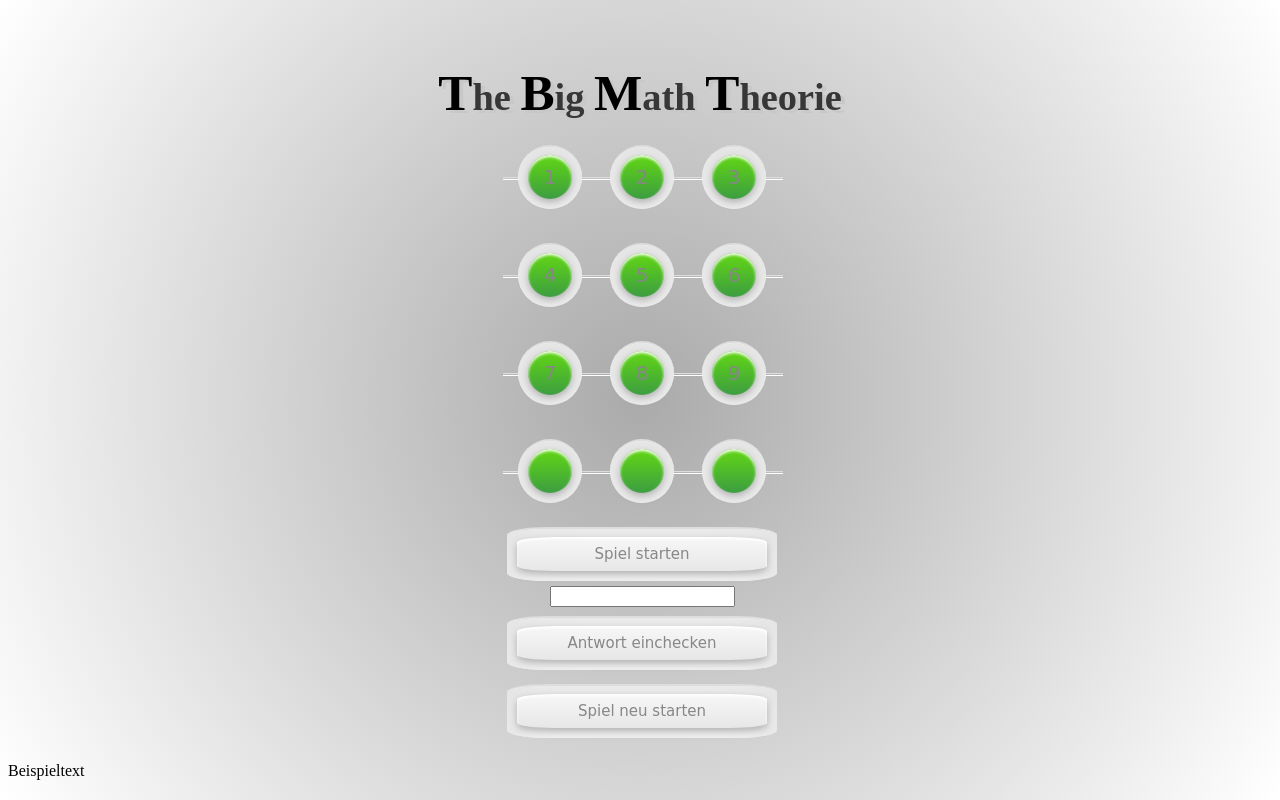
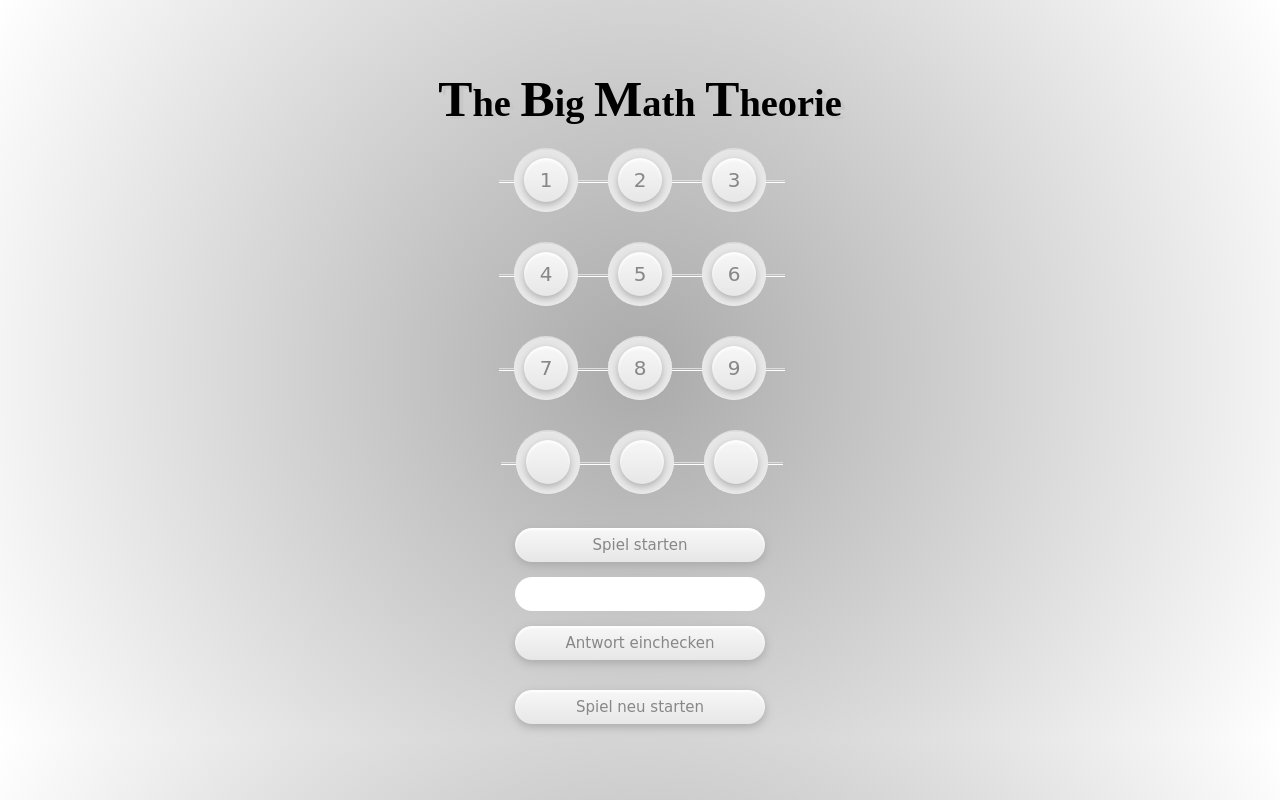
Before and after one commit to ZerodymeAT/AbgabenWeb, a PHP site: page / in a window 1280 px wide. Run offline with PHP 8.4, Linux system fonts and the light colour scheme; some web fonts are replaced.

Commit message:
update
Textbutton neuer Style
All center
Input neuer Style
Farbliche Markierung der Level
ButtonMerge.css = Beginn einer Idee zur Reduzierung von Codeduplizierungen

```diff
--- a/Aufgaben/Mathequiz/index.html
+++ b/Aufgaben/Mathequiz/index.html
@@ -2,7 +2,7 @@
 <html lang="en">
 <head>
     <meta charset="UTF-8">
-    <title>Title</title>
+    <title>The Big Math Theorie</title>
     <link rel="stylesheet" href="style/style.css">
     <link rel="stylesheet" href="style/buttons.css">
 
@@ -11,49 +11,41 @@
 <main>
     <article>
         <section>
-            <table>
-                <thead aria-rowspan="3"><h1><span>T</span>he <span>B</span>ig <span>M</span>ath <span>T</span>heorie
-                </h1></thead>
-                <tr class="cssButtonRound">
-                    <td><a href="#" id="Level1">1</a></td>
-                    <td><a href="#" id="Level2">2</a></td>
-                    <td><a href="#" id="Level3">3</a></td>
-                </tr>
-                <tr class="cssButtonRound">
-                    <td><a href="#" id="Level4">4</a></td>
-                    <td><a href="#" id="Level5">5</a></td>
-                    <td><a href="#" id="Level6">6</a></td>
-                </tr>
-                <tr class="cssButtonRound">
-                    <td><a href="#" id="Level7">7</a></td>
-                    <td><a href="#" id="Level8">8</a></td>
-                    <td><a href="#" id="Level9">9</a></td>
-                </tr>
-                <tr class="cssButtonRound ">
-                    <td><a href="#" id="Life1"></a></td>
-                    <td><a href="#" id="Life2"></a></td>
-                    <td><a href="#" id="Life3"></a></td>
-                </tr>
-                <tr class="cssButton">
-                    <td aria-rowspan="3"><a href="#" id="start" onclick="start()"></a>
-                        <label for="userMatheAnswer"></label>
-                        <input type="number" name="answercheckin" id="userMatheAnswer"></td>
-                </tr>
-                <tr class="cssButton">
-                    <td><a href="#" onclick="comparisonWithUserInput()">Antwort einchecken</a></td>
-                </tr>
-                <tr class="cssButton">
-                    <td><a href="#" onclick="newGame()">Spiel neu starten</a></td>
-                </tr>
-            </table>
-
-            <div>
-                <p id="Level12">Beispieltext</p>
-
-
+            <div class="firstDivStyle">
+                <h1><span>T</span>he <span>B</span>ig <span>M</span>ath <span>T</span>heorie</h1>
+            <div class="gridContainer roundbutton singleDivStyling">
+                <div class="num1 element"><p id="Level1">1</p></div>
+                <div class="num2 element"><p id="Level2">2</p></div>
+                <div class="num3 element"><p id="Level3">3</p></div>
+                <div class="num4 element"><p id="Level4">4</p></div>
+                <div class="num5 element"><p id="Level5">5</p></div>
+                <div class="num6 element"><p id="Level6">6</p></div>
+                <div class="num7 element"><p id="Level7">7</p></div>
+                <div class="num8 element"><p id="Level8">8</p></div>
+                <div class="num9 element"><p id="Level9">9</p></div>
+            </div>
+            <div class="roundbutton singleDivStyling">
+                <div class="element"><p id="Life1"></p></div>
+                <div class="element"><p id="Life2"></p></div>
+                <div class="element"><p id="Life3"></p></div>
+            </div>
+            <div class="textbutton ">
+                <div class="">
+                    <p class="singleDivStyling" id="start" onclick="start()"></p>
+                    <label for="userMatheAnswer"></label>
+                    <input type="number" name="answercheckin" id="userMatheAnswer">
+                </div>
+            </div>
+            <div class="textbutton singleDivStyling">
+                <p onclick="comparisonWithUserInput()">Antwort einchecken</p>
+            </div>
+            <div class="textbutton singleDivStyling">
+                <p onclick="newGame()">Spiel neu starten</p>
+            </div>
             </div>
         </section>
     </article>
+
 </main>
 </body>
 <script src="script/mathescript.js"></script>
--- a/Aufgaben/Mathequiz/script/mathescript.js
+++ b/Aufgaben/Mathequiz/script/mathescript.js
@@ -5,12 +5,14 @@ let userAns;
 let int1;
 let int2;
 let result;
+let passed = 0;
 
 function comparisonWithUserInput() {
     userAns = userAnswer();
     document.getElementById('userMatheAnswer').value = "";
     if (userAns === result) {
         level++;
+        passed++;
         levelbasedCalculation();
     } else gameOver();
 }
@@ -20,6 +22,7 @@ function userAnswer() {
 }
 
 function levelbasedCalculation() {
+    styling();
     int1 = getRandomInt();
     int2 = getRandomInt();
     if (int2 > int1) {
@@ -32,7 +35,7 @@ function levelbasedCalculation() {
         case 1:
         case 5:
             document.getElementById("start").innerHTML = textbaustein + int1 + " + " + int2;
-            document.getElementById("Level"+level).style.color = 'red';
+            // document.getElementById("Level"+level).style.color = 'red';
             result = int1 + int2;
             console.log("Level: " + level + " Aufgabe: " + int1 + " + " + int2 + " = " + result + " Lifes: " + lifes);
             break;
@@ -65,12 +68,18 @@ function levelbasedCalculation() {
 }
 
 function styling(){
-    let passed;
-
-    if (level )
-    document.getElementById("Level"+level).style.color = 'red';
-    document.getElementById("Level"+level).style.borderRadius = '50%';
-    document.getElementById("Level"+level).image = ''
+    if (passed > 0) {
+        document.getElementById("Level" + passed).style.color = 'green';
+        document.getElementById("Level" + passed).style.borderRadius = '50%';
+        document.getElementById("Level" + passed).image = '';
+        document.getElementById("Level" + level).style.color = 'red';
+        document.getElementById("Level" + level).style.borderRadius = '50%';
+        document.getElementById("Level" + level).image = '';
+    } else {
+        document.getElementById("Level" + level).style.color = 'red';
+        document.getElementById("Level" + level).style.borderRadius = '50%';
+        document.getElementById("Level" + level).image = '';
+    }
 
 }
 function getRandomInt() {
--- a/Aufgaben/Mathequiz/style/buttons.css
+++ b/Aufgaben/Mathequiz/style/buttons.css
@@ -1,18 +1,18 @@
-.cssButtonRound {
+.roundbutton {
     list-style: none;
     margin: 0;
     padding: 0;
     text-align: center;
 }
-.cssButtonRound a:active {
+.roundbutton p:active {
     background: #f5f5f5;
 }
-.cssButtonRound td {
+.element {
     display: inline-block;
     margin-right: -4px;
     position: relative;
 }
-.cssButtonRound td:before {
+.element:before {
     border-top: 1px solid #ddd;
     border-bottom: 1px solid #fff;
     content: '';
@@ -23,10 +23,10 @@
     height: 1px;
     z-index: -1;
 }
-.cssButtonRound a {
+.roundbutton p {
     background-color: #f7f7f7;
-    /*background-image: linear-gradient(#f7f7f7, #e7e7e7);*/
-    background-image: linear-gradient(#62d714, #3c9d41);
+    background-image: linear-gradient(#f7f7f7, #e7e7e7);
+    /*background-image: linear-gradient(#62d714, #3c9d41);*/
     border-radius: 50%;
     box-shadow: 0 3px 8px #aaa, inset 0 2px 3px #fff;
     color: #878787;
@@ -40,7 +40,7 @@
     width: 44px;
     height: 44px;
 }
-.cssButtonRound a:before {
+.roundbutton p:before {
     background: #fff;
     border-top: 2px solid #ddd;
     border-radius: 50%;
@@ -55,37 +55,37 @@
     z-index: -1;
 }
 
-.cssButtonRound a:hover {
+.roundbutton p:hover {
+    cursor: crosshair;
     color: hsl(30, 70%, 50%);
 }
 /*============================Trenner====================================*/
-.cssButton {
+.textbutton {
     list-style: none;
     margin: 0;
     padding: 0;
     text-align: center;
 }
-.cssButton a:active {
+.textbutton p:active {
     background: #f5f5f5;
 }
-.cssButton td {
+.textbutton p {
     display: inline-block;
     margin-right: -4px;
     position: relative;
 }
-.cssButton td:before {
+.textbutton p:before {
     content: '';
-    display: block;
     position: absolute;
     top: 50%;
     width: 100%;
     height: 1px;
     z-index: -1;
 }
-.cssButton a {
+.textbutton p {
     background-color: #f7f7f7;
     background-image: linear-gradient(#f7f7f7, #e7e7e7);
-    border-radius: 15%;
+    border-radius: 20px;
     box-shadow: 0 3px 8px #aaa, inset 0 2px 3px #fff;
     color: #878787;
     display: block;
@@ -93,27 +93,27 @@
     font-size: 15px;
     line-height: 34px;
     text-decoration: none;
-    margin: 15px;
+    margin: 15px auto 15px auto;
     position: relative;
     width: 250px;
-    /*height: 44px;*/
 }
-.cssButton a:before {
-    background: #fff;
-    border-top: 2px solid #ddd;
-    border-radius: 15%;
-    box-shadow: inset 0 8px 48px #ddd;
-    content: '';
-    display: block;
-    position: absolute;
-    left: -10px;
-    right: -10px;
-    top: -10px;
-    bottom: -10px;
-    z-index: -1;
-}
+/*.textbutton p:before {*/
+/*    background: #fff;*/
+/*    border-top: 2px solid #ddd;*/
+/*    border-radius: 15%;*/
+/*    box-shadow: inset 0 8px 48px #ddd;*/
+/*    content: '';*/
+/*    !*display: block;*!*/
+/*    position: absolute;*/
+/*    left: -10px;*/
+/*    right: -10px;*/
+/*    top: -10px;*/
+/*    bottom: -10px;*/
+/*    z-index: -1;*/
+/*}*/
 
-.cssButton a:hover {
+.textbutton p:hover {
+    cursor: pointer;
     color: hsl(30, 70%, 50%);
 }
 
--- a/Aufgaben/Mathequiz/style/style.css
+++ b/Aufgaben/Mathequiz/style/style.css
@@ -1,13 +1,9 @@
 body{
-    padding: 0;
+    margin: 0;
     background: rgb(170,170,170);
     background: radial-gradient(circle, rgba(170,170,170,1) 0%, rgba(255,255,255,1) 100%);
 }
 
-table {
-    margin: auto;
-
-}
 section{
     margin-top: 5%;
 }
@@ -20,7 +16,7 @@ h1{
     font-family: "headline Font";
     text-align: center;
     margin: 5px 0;
-    color: #383737;
+    color: #000;
     text-shadow: 4px 3px 0 #c9c8c8;
     font-size: 3vw;
     /*license: Freeware, Non-Commercial*/
@@ -30,3 +26,56 @@ h1 span{
     font-size: 4vw;
     color: #000;
 }
+
+.firstDivStyle{
+    display: flex;
+    flex-direction: column;
+    flex-wrap: wrap;
+    justify-content: center;
+    margin: 0 auto 0 auto;
+
+}
+.singleDivStyling{
+    justify-content: center;
+    margin: auto;
+    }
+
+input{
+    border:none;
+    outline:none;
+    display:inline-block;
+    height:34px;
+    vertical-align:middle;
+    text-align: center;
+    border-radius:22px;
+    width:250px;
+    box-sizing:border-box;
+    padding:0 18px;
+}
+input::-webkit-outer-spin-button,
+input::-webkit-inner-spin-button {
+    -webkit-appearance: none;
+    /*margin: 0;*/
+}
+input[type=number] {
+    -moz-appearance: textfield;
+}
+.gridContainer {  display: grid;
+    grid-template-columns: 94px 94px 94px;
+    grid-template-rows: 94px 94px 94px;
+    gap: 0px 0px;
+    grid-auto-flow: row;
+    grid-template-areas:
+    "num1 num2 num3"
+    "num4 num5 num6"
+    "num7 num8 num9";
+}
+.num1 { grid-area: num1; }
+.num2 { grid-area: num2; }
+.num3 { grid-area: num3; }
+.num4 { grid-area: num4; }
+.num5 { grid-area: num5; }
+.num6 { grid-area: num6; }
+.num7 { grid-area: num7; }
+.num8 { grid-area: num8; }
+.num9 { grid-area: num9; }
```
Also changed, not shown: Aufgaben/Mathequiz/style/buttonMerge.css (added, +7 -0 lines).
